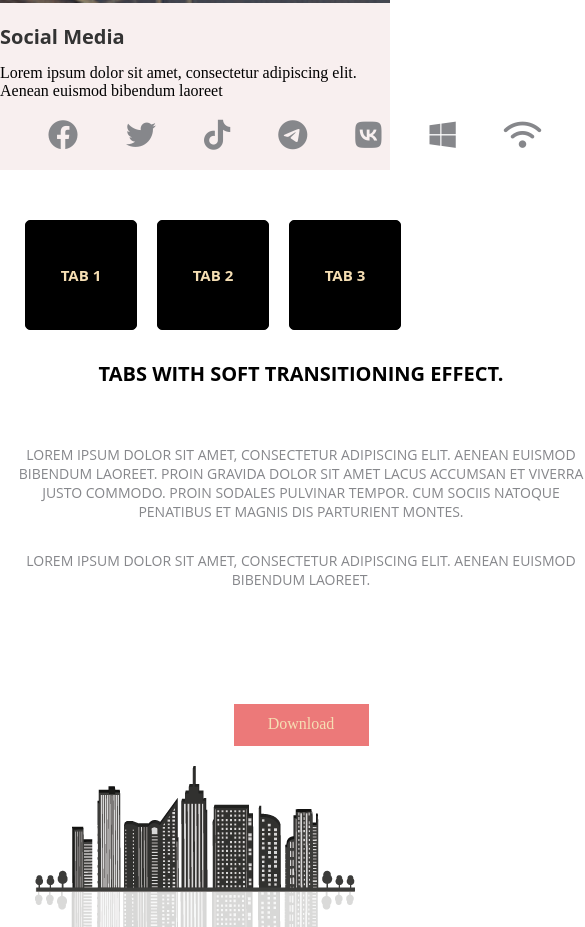
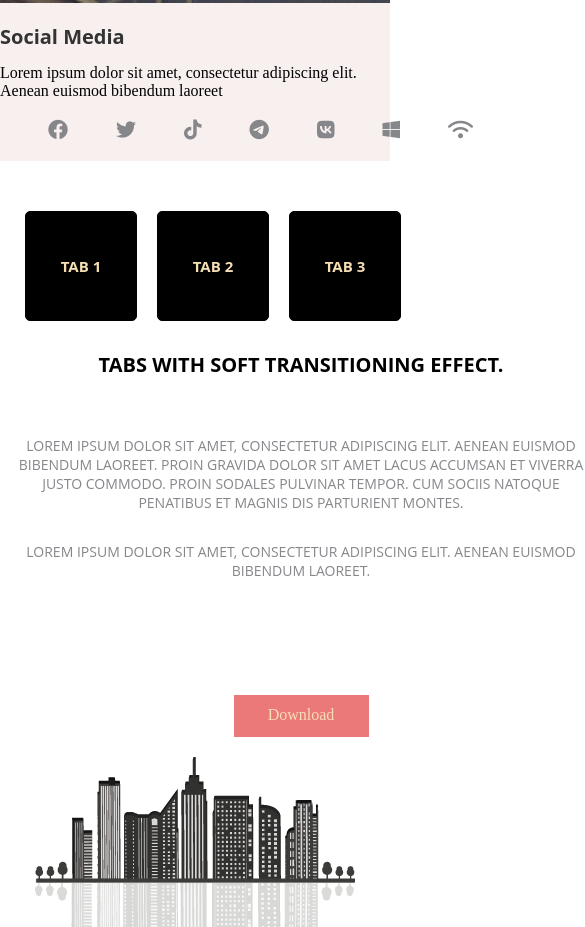
Before and after one commit to OlegTsybulko/FE49-Landing-Tsybulko-Oleg, a plain HTML site: page Homework/index.html in a window 390 px wide. Shown: the part 1073-2000 px from the top of the page, 585 px wide, since content can reach past the window. Drawn offline with Linux system fonts and the light colour scheme.

Commit message:
home work

```diff
--- a/Homework/css/index.css
+++ b/Homework/css/index.css
@@ -137,6 +137,9 @@ font-size: 1rem;
    .contener{
       width: 100%;
 }
+.inform-wrap{
+   flex-direction: column;
+}
 .header-tabs{
    display: flex;
    margin: 0 auto;
@@ -157,38 +160,26 @@ font-size: 1rem;
    align-items: center;
 }
 .awesome-card{
-   padding: 10px;
    width: 400px;
 }
+.saying{
+   flex-direction: column;
+   align-items: center;
+}
+.saying-card{
+   margin-bottom: 30px;
+}
 
-.prising-wrap{
+.pricing-wrap{
    flex-direction: column;
+   align-items: center;
 }
-.fa-facebook{
-   font-size: 30px;
-}
-.fa-twitter{
-   font-size: 30px;
-}
-.fa-tiktok{
-   font-size: 30px;
-}
-.fa-telegram{
-   font-size: 30px;
-}
-.fa-vk{
-   font-size: 30px;
-}
-.fa-windows{
-   font-size: 30px;
-   }
-.fa-wifi{
-   font-size: 30px;
-}
-.navigationicons{
-   max-width: 600px;
+.pricing-card{
+   width: 600px;
+   margin-bottom: 30px;
 }
 }
+
 @media (max-width: 566px) {
 .contener{
    width: 100%;
--- a/Homework/css/social.css
+++ b/Homework/css/social.css
@@ -20,14 +20,13 @@
    width: 400px;
 }
 .navigationicons-list {
-   width: 684px;
    display: flex;
 }
 .navigationicons-list__itm {
    margin-left: 48px;
 }
 .fa-facebook__social {
-   font-size: 3.125em;
+   font-size: 1.25em;
    color: 86878B;
    transition: 0,2s;
 }
@@ -38,7 +37,7 @@
    box-shadow: 3px 3px 3px 3px ;
 }
 .fa-twitter__social {
-   font-size: 3.125em;
+   font-size: 1.25em;
    color: 86878B;
    transition: 0,2s;
 }
@@ -49,7 +48,7 @@
    box-shadow: 0 0 10px 2px;
 }
 .fa-tiktok__social {
-   font-size:3.125em;
+   font-size: 1.25em;
    color: 86878B;
    transition: 0,2s;
 }
@@ -60,7 +59,7 @@
    box-shadow: 10px 0 10px 0;
 }
 .fa-telegram__social {
-   font-size: 3.125em;
+   font-size: 1.25em;
    color: 86878B;
    transition: 0,2s;
 }
@@ -71,7 +70,7 @@
    box-shadow: 0px 0px 15px 5px;
 }
 .fa-vk__social {
-   font-size: 3.125em;
+   font-size: 1.25em;
    color: 86878B;
    transition: 0,2s;
 }
@@ -81,7 +80,7 @@ color: #768ff4;
 box-shadow: 10px 0 0 5px 5px;
 }
 .fa-windows__social {
-   font-size: 3.125em;
+   font-size: 1.25em;
    color: 86878B;
    transition: 0,2s;
 }
@@ -91,7 +90,7 @@ box-shadow: 10px 0 0 5px 5px;
    color: hsl(248, 94%, 51%);
 }
 .fa-wifi__social{
-   font-size: 3.125em;
+   font-size: 1.25em;
    color: 86878B;
    transition: 0,2s;
 }
--- a/Homework/index.html
+++ b/Homework/index.html
@@ -330,8 +330,6 @@
                   </div>
                </div>
             </div>
-
-            <div class="saying">
                <div class="saying-card">
                   <div class="saying-card__description">
                      <p> Lorem ipsum dolor sit amet,
@@ -351,8 +349,8 @@
                      </div>
                   </div>
                </div>
-            </div>
-            <div class="saying">
+
+
                <div class="saying-card">
                   <div class="saying-card__description">
                      <p> Lorem ipsum dolor sit amet,
@@ -369,6 +367,7 @@
                      <div class="card__phrase">
                         <span class="name"> Chopi.</span>
                         <span class="ststus"> Manager</span>
+                     </div>
                      </div>
                   </div>
                </div>
```
